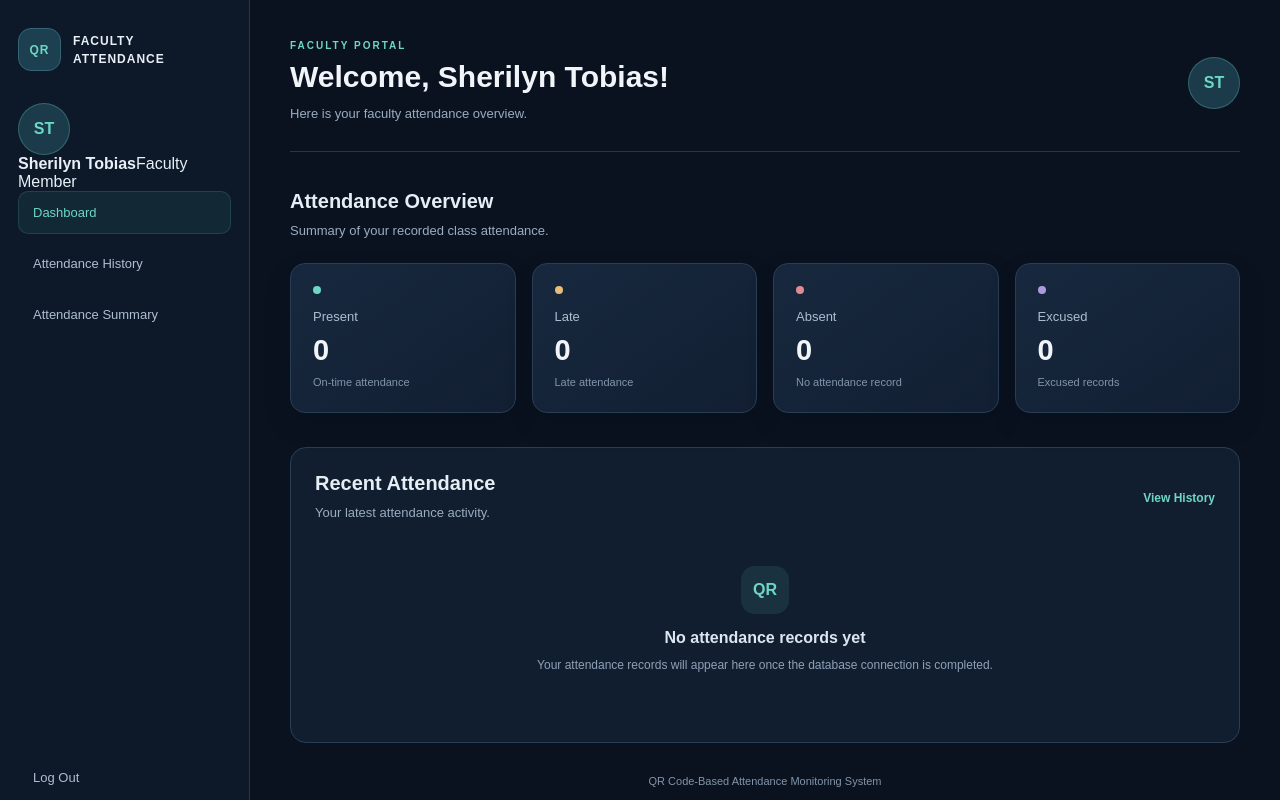
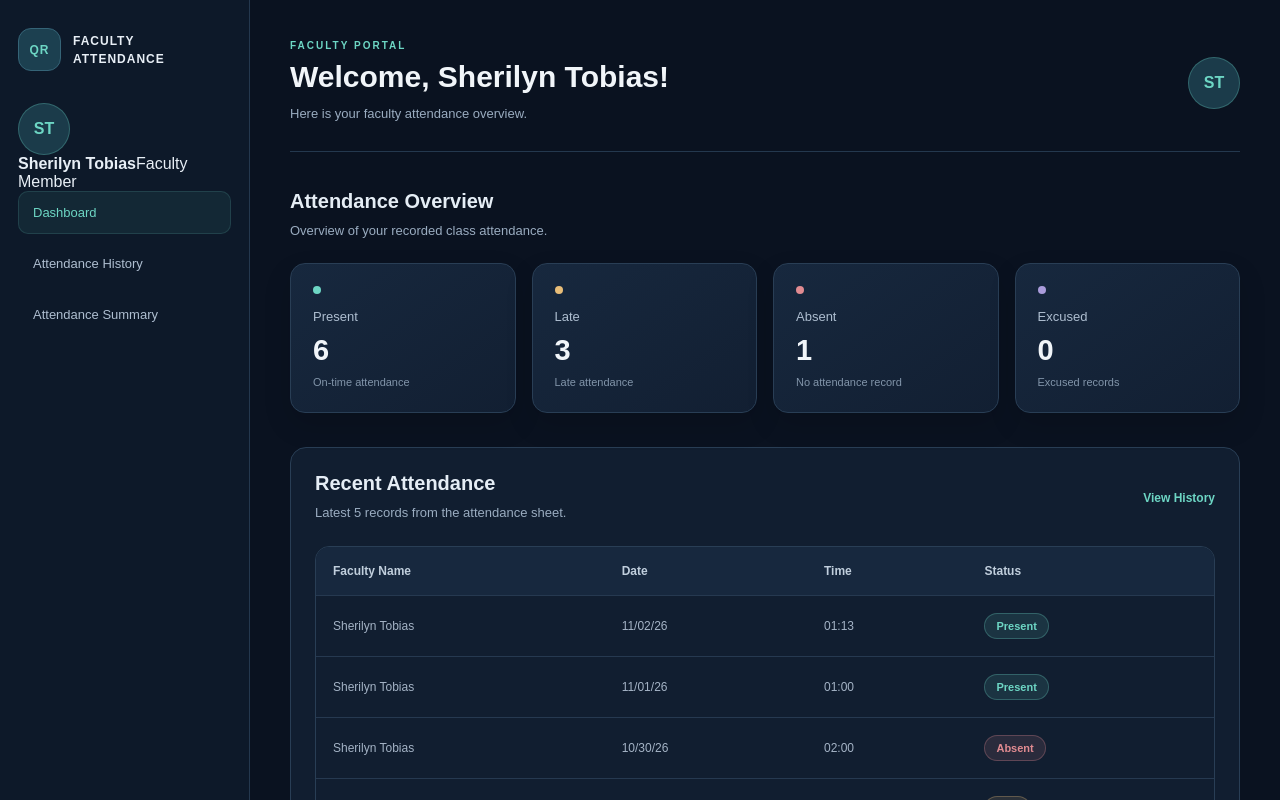
Before and after one commit to bayatanrachel/Faculty-Attendance-Monitoring-Rachel, a Next.js app: page /dashboard in a window 1280 px wide. Shown: the top 800 px of the page. Built offline with nearby package versions, Linux system fonts and the light colour scheme.

Commit message:
Update page.js

```diff
--- a/app/dashboard/page.js
+++ b/app/dashboard/page.js
@@ -1,13 +1,37 @@
 
+const records = [
+  { id: "9bd18ea9", facultyName: "Sherilyn Tobias", date: "10/30/26", time: "01:00", status: "P" },
+  { id: "AE1024", facultyName: "Sherilyn Tobias", date: "10/30/26", time: "01:09", status: "P" },
+  { id: "AE1025", facultyName: "Sherilyn Tobias", date: "10/30/26", time: "01:12", status: "P" },
+  { id: "AE1023", facultyName: "Sherilyn Tobias", date: "10/30/26", time: "01:14", status: "P" },
+  { id: "AE1022", facultyName: "Sherilyn Tobias", date: "10/30/26", time: "01:24", status: "L" },
+  { id: "c347fa3d", facultyName: "Sherilyn Tobias", date: "10/30/26", time: "01:33", status: "L" },
+  { id: "91d7b9ec", facultyName: "Sherilyn Tobias", date: "10/30/26", time: "01:40", status: "L" },
+  { id: "dedf5c69", facultyName: "Sherilyn Tobias", date: "10/30/26", time: "02:00", status: "A" },
+  { id: "8430687e-f808-43ee-b0d0-c3dd9e2aaae1", facultyName: "Sherilyn Tobias", date: "11/01/26", time: "01:00", status: "P" },
+  { id: "8f15d145-10bf-4862-9d42-f98bccdd85f7", facultyName: "Sherilyn Tobias", date: "11/02/26", time: "01:13", status: "P" },
+];
+
+const statusLabels = {
+  P: "Present",
+  L: "Late",
+  A: "Absent",
+  E: "Excused",
+};
 
 const attendanceStats = [
-  { label: "Present", value: "0", color: "present", note: "On-time attendance" },
-  { label: "Late", value: "0", color: "late", note: "Late attendance" },
-  { label: "Absent", value: "0", color: "absent", note: "No attendance record" },
-  { label: "Excused", value: "0", color: "excused", note: "Excused records" },
-];
+  { label: "Present", color: "present", note: "On-time attendance" },
+  { label: "Late", color: "late", note: "Late attendance" },
+  { label: "Absent", color: "absent", note: "No attendance record" },
+  { label: "Excused", color: "excused", note: "Excused records" },
+].map((stat) => ({
+  ...stat,
+  value: records.filter((record) => statusLabels[record.status] === stat.label).length,
+}));
 
 export default function Dashboard() {
+  const recentRecords = [...records].reverse().slice(0, 5);
+
   return (
     <main className="dashboard-page">
       <aside className="sidebar">
@@ -48,7 +72,7 @@ export default function Dashboard() {
         <section className="overview-section">
           <h2>Attendance Overview</h2>
           <p className="section-description">
-            Summary of your recorded class attendance.
+            Overview of your recorded class attendance.
           </p>
 
           <div className="stats-grid">
@@ -68,19 +92,37 @@ export default function Dashboard() {
             <div>
               <h2>Recent Attendance</h2>
               <p className="section-description">
-                Your latest attendance activity.
+                Latest 5 records from the attendance sheet.
               </p>
             </div>
             <a href="/history" className="view-all">View History</a>
           </div>
 
-          <div className="empty-records">
-            <div className="empty-icon">QR</div>
-            <h3>No attendance records yet</h3>
-            <p>
-              Your attendance records will appear here once the database
-              connection is completed.
-            </p>
+          <div className="history-table-wrap">
+            <table className="history-table">
+              <thead>
+                <tr>
+                  <th>Faculty Name</th>
+                  <th>Date</th>
+                  <th>Time</th>
+                  <th>Status</th>
+                </tr>
+              </thead>
+              <tbody>
+                {recentRecords.map((record) => (
+                  <tr key={record.id}>
+                    <td>{record.facultyName}</td>
+                    <td>{record.date}</td>
+                    <td>{record.time}</td>
+                    <td>
+                      <span className={`status-badge status-${record.status.toLowerCase()}`}>
+                        {statusLabels[record.status] || record.status}
+                      </span>
+                    </td>
+                  </tr>
+                ))}
+              </tbody>
+            </table>
           </div>
         </section>
 
```
